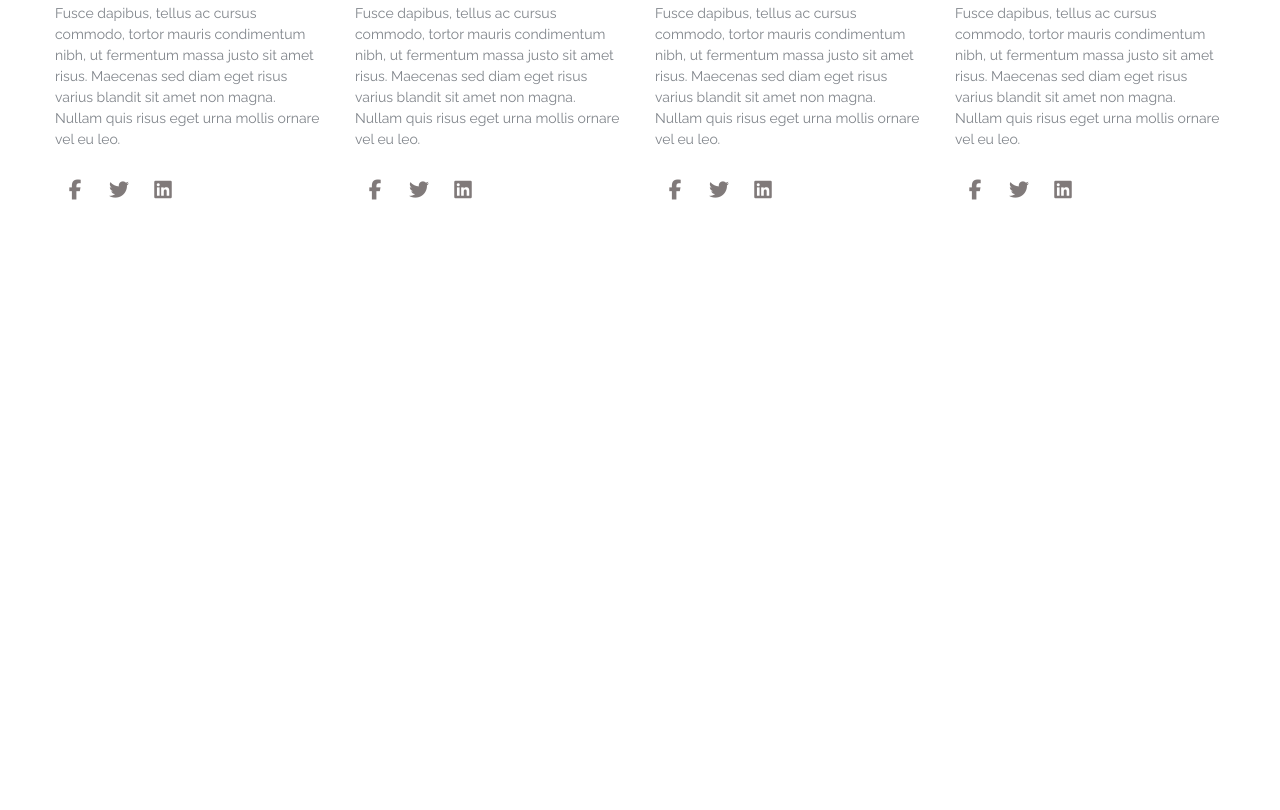
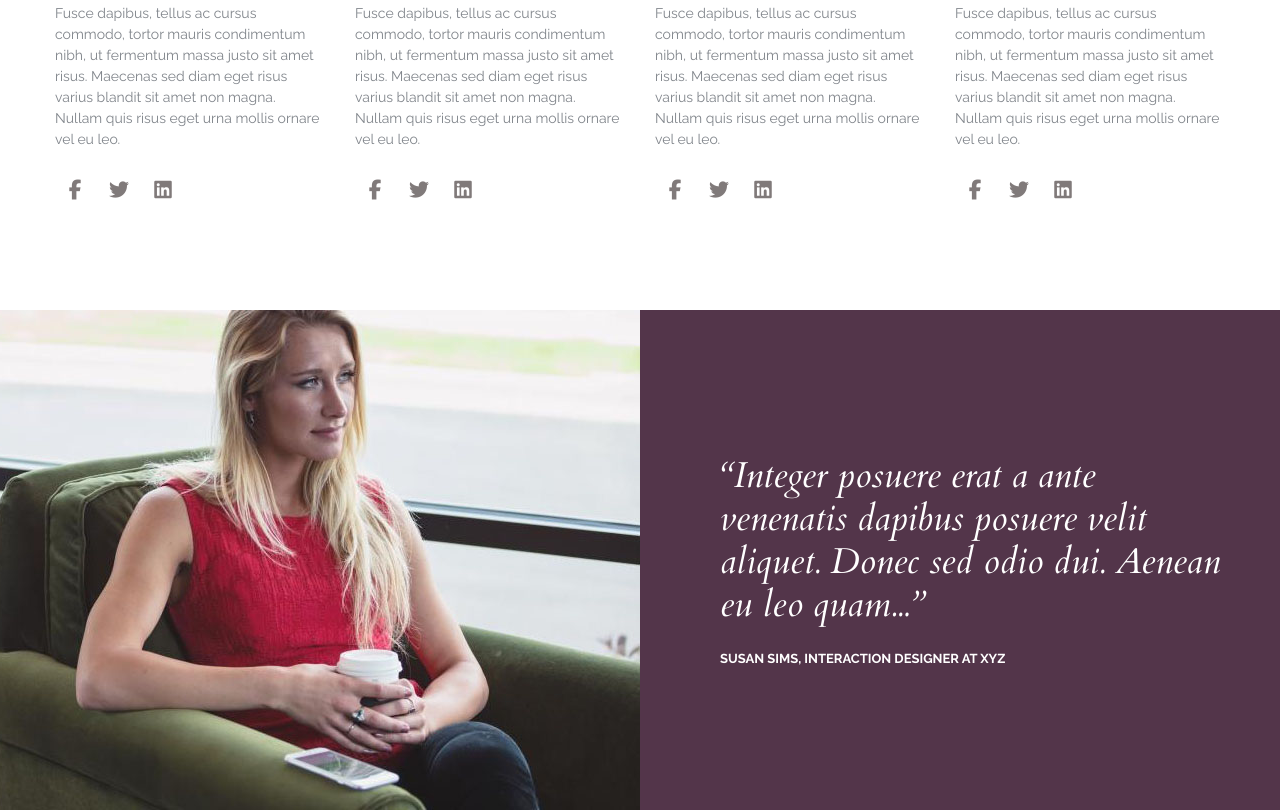
Before and after one commit to egorystuff/Active_Box, a plain HTML site: page index.html in a window 1280 px wide. Shown: the part 2455-3265 px from the top of the page. Before the commit the page ends 2765 px from the top, so only its background shows below. Drawn offline with nearby package versions, Linux system fonts and the light colour scheme; files whose address does not match are found by name.

Commit message:
This is a new update. Created a new block "reviews".

```diff
--- a/css/style.css
+++ b/css/style.css
@@ -27,8 +27,6 @@ h6 {
 p {
   margin: 0 0 10px 0;
 }
-
-/* font-family: 'Cardo', serif; */
 
 /* container ==========================================*/
 .container {
@@ -319,3 +317,55 @@ p {
   background-color: rgb(128, 122, 122);
   color: black;
 }
+
+/* reviews========================================*/
+.reviews {
+  overflow: hidden;
+  background-color: #53354a;
+}
+
+.reviews_item {
+  display: flex;
+  flex-wrap: wrap;
+}
+
+.reviews_img {
+  position: absolute;
+  top: 50%;
+  right: 0;
+  z-index: 1;
+
+  transform: translateY(-50%);
+}
+
+.reviews_photo {
+  width: 50%;
+  height: 500px;
+  position: relative;
+}
+
+.reviews_content {
+  display: flex;
+  flex-direction: column;
+  justify-content: center;
+
+  padding-left: 80px;
+  width: 50%;
+}
+
+.reviews_text {
+  margin-bottom: 25px;
+
+  font-family: 'Cardo', serif;
+  font-size: 36px;
+  font-style: italic;
+  line-height: 1.2;
+  color: white;
+}
+
+.reviews_author {
+  color: white;
+  font-size: 13px;
+  font-weight: 700;
+  text-transform: uppercase;
+}
--- a/index.html
+++ b/index.html
@@ -311,5 +311,25 @@
         </div>
       </div>
     </div>
+
+    <!-- new block -->
+    <div class="reviews">
+      <div class="container">
+        <div class="reviews_item">
+          <div class="reviews_photo">
+            <img class="reviews_img" src="images/reviews/review_1.jpg" alt="" />
+          </div>
+          <div class="reviews_content">
+            <div class="reviews_text">
+              “Integer posuere erat a ante venenatis dapibus posuere velit
+              aliquet. Donec sed odio dui. Aenean eu leo quam...”
+            </div>
+            <div class="reviews_author">
+              Susan Sims, Interaction Designer at XYZ
+            </div>
+          </div>
+        </div>
+      </div>
+    </div>
   </body>
 </html>
```
Also changed, not shown: images/reviews/review_1.jpg (added).
